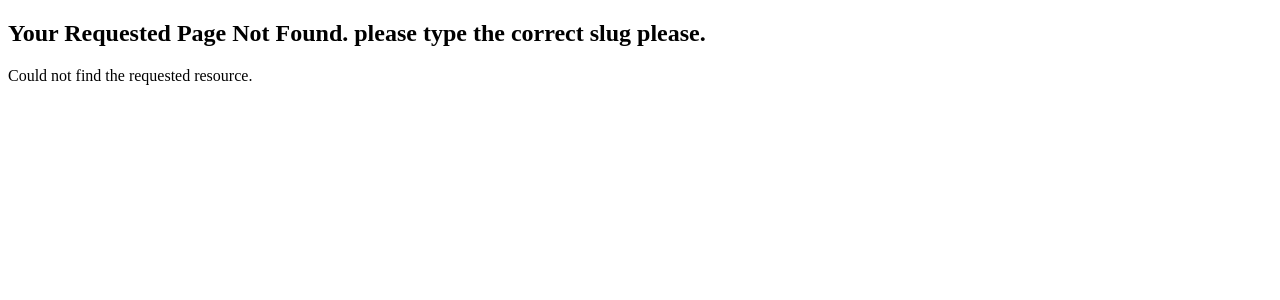
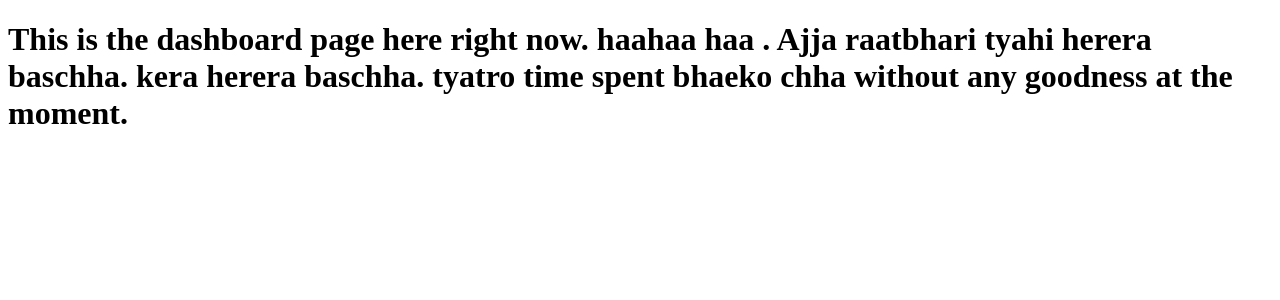
Before and after one commit to ashokneupane100/learnNextJS, a Next.js app in the folder routing-demo/: page /dashboard in a window 1280 px wide. Before the commit this address had no page. Shown: the top 300 px of the page. Built offline with nearby package versions, Linux system fonts and the light colour scheme.

Commit message:
File Colocation system in next.js

```diff
--- /dev/null
+++ b/routing-demo/src/app/dashboard/page.jsx
@@ -0,0 +1,15 @@
+function BarChart() {
+  return <h1>This is the Bar Chart</h1>;
+}
+
+export default function Dashboard() {
+  return (
+    <div>
+      <h1>
+        This is the dashboard page here right now. haahaa haa . Ajja raatbhari
+        tyahi herera baschha. kera herera baschha. tyatro time spent bhaeko chha
+        without any goodness at the moment.
+      </h1>
+    </div>
+  );
+}
```
Also changed, not shown: routing-demo/src/app/dashboard/line-chart.jsx (added, +7 -0 lines).
